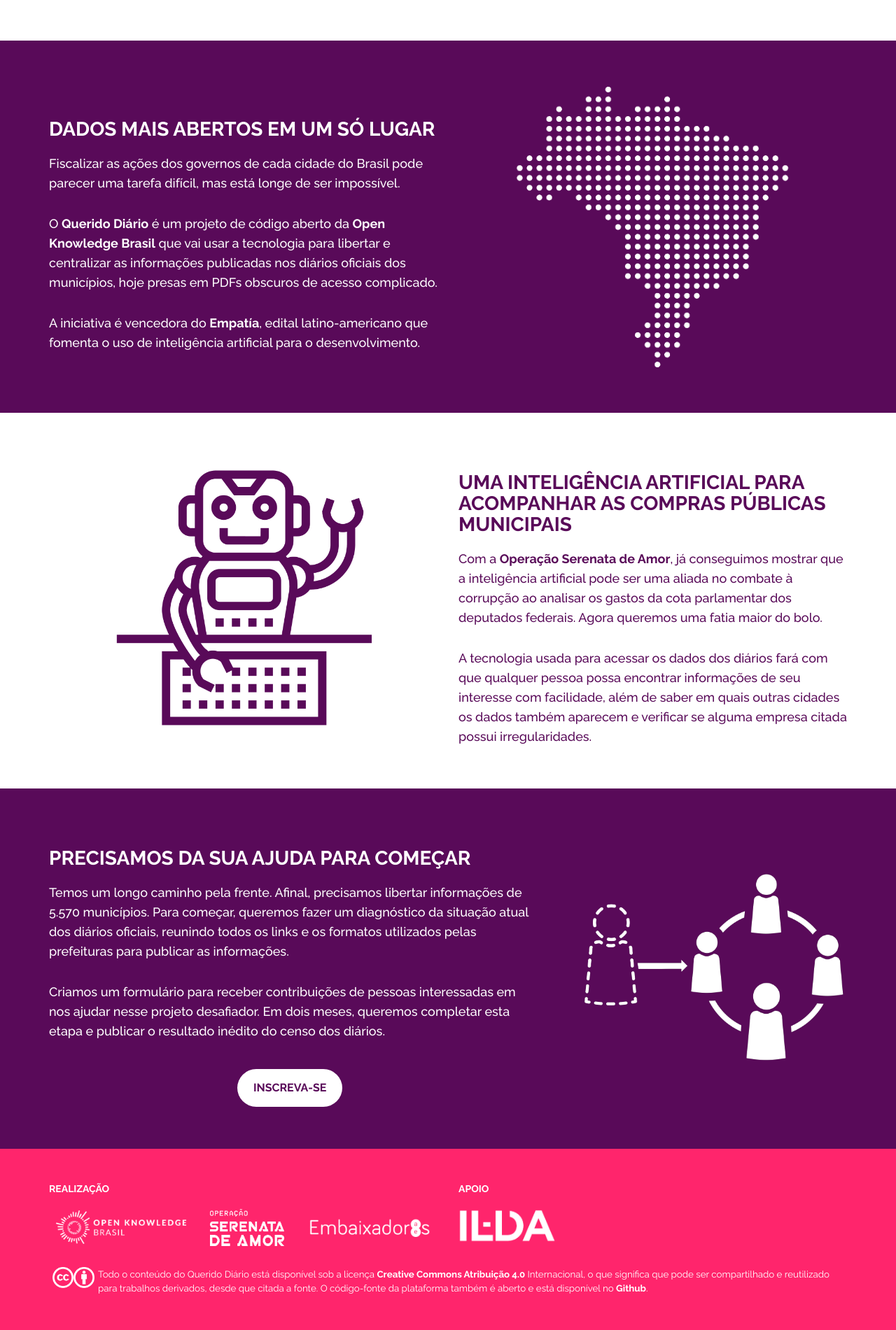
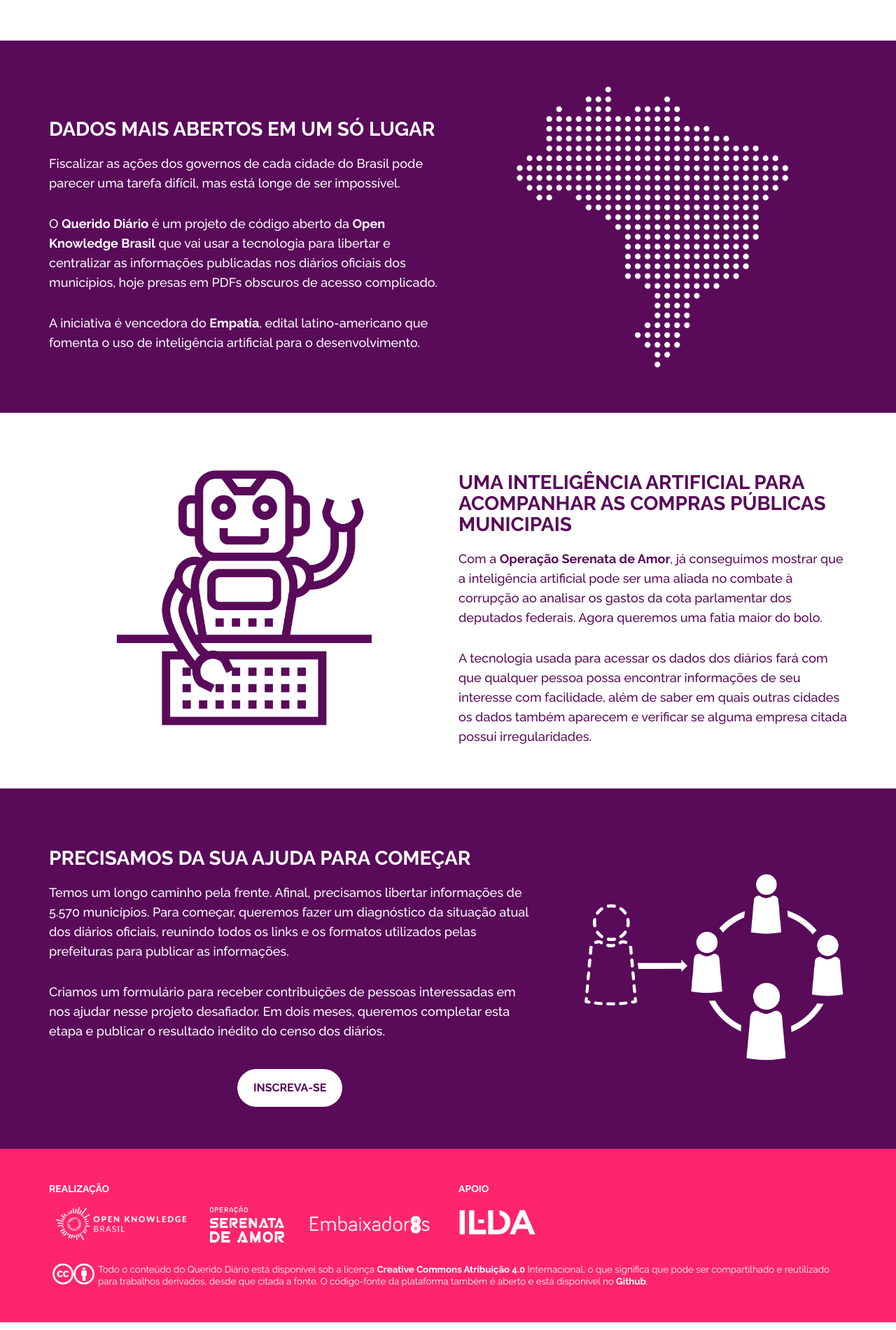
Before and after one commit to okfn-brasil/querido-diario-site, a Jekyll site: the page built from index.html, in a window 1280 px wide. Shown: the part 685-2586 px from the top of the page at 70% size. Built offline with Jekyll 4.4.1, drawn with Linux system fonts in a browser that asks for light colours; nearby versions of some CDN libraries.

Commit message:
ajusta responsivo revisão 1

```diff
--- a/_includes/footer.html
+++ b/_includes/footer.html
@@ -19,7 +19,7 @@
             <div class="col-sm-6">
                 <h5 class="footer-titulo footer-apoio" >APOIO</h5>
                 <a href="https://idatosabiertos.org/" target="_blank">
-                    <img src="img/ilda-logo-branca.png" alt="" class="img-apoio" width="25%">
+                    <img src="img/ilda-logo-branca.png" alt="" class="img-apoio">
                 </a>
                 <!-- <a href="https://www.iadb.org/pt" target="_blank">
                     <img src="img/logo-bid-branca.png" alt="" width=80%>
--- a/css/airspace.css
+++ b/css/airspace.css
@@ -245,7 +245,7 @@
 .footer-titulo{
   color: #fff;
   font-weight: 700;
-  padding-bottom: 10px;
+  padding-bottom: 5px;
 }
 
 .footer-logos{
@@ -259,6 +259,11 @@
   align-items: left;
 }
 
+.img-apoio {
+  width: 20%;
+  padding-top: 5px;
+}
+
 .license {
   color: #fff;
   padding-top: 30px;
@@ -268,7 +273,7 @@
 
 .license p {
   font-size: 10pt;
-  line-height: 20px;
+  line-height: 17px;
   padding-left: 5px;
 }
 
@@ -321,7 +326,7 @@
   }
 
   .footer-titulo {
-    padding: 10px 0;
+    padding: 10px 0 0 0;
   }
 
   .license p {
@@ -428,10 +433,6 @@
       padding: 15px 0;
   }
 
-  .img-apoio {
-    width: 20%;
-  }
-
   .footer-titulo {
       font-size: 10pt;
       padding-bottom: 0;
@@ -448,4 +449,9 @@
     line-height: 15px;
   }
 
+  .ccby {
+    width: 17px;
+    height: 17px;
+  }
+
 }
```
